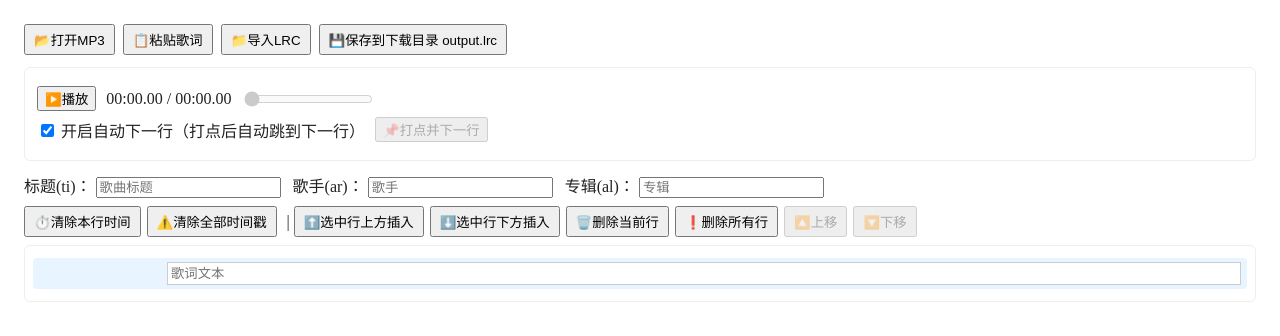
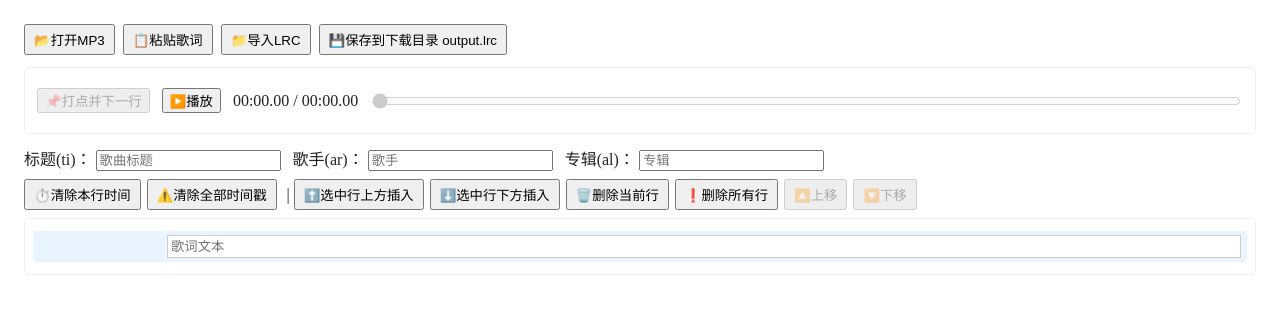
Before and after one commit to feishengfei/lrc-editor, a Vue app: page / in a window 1280 px wide. Shown: the top 336 px of the page. Built offline with nearby package versions, Linux system fonts and the light colour scheme.

Commit message:
timestamp on left; wider scroll bar

```diff
--- a/src/App.vue
+++ b/src/App.vue
@@ -10,6 +10,9 @@
     <div class="player">
       <audio ref="audioRef" @timeupdate="onTimeUpdate" @loadedmetadata="onAudioLoaded" />
       <div class="player-row">
+        <button @click="autoStampCurrentLine" :disabled="selectedIndex === null || !isPlaying" style="min-width:50px;">
+          📌打点并下一行
+        </button>
         <button @click="togglePlay">{{ isPlaying ? '⏸️暂停' : '▶️播放' }}</button>
         <span>{{ formatTime(currentTime) }} / {{ formatTime(duration) }}</span>
         <input
@@ -20,16 +23,8 @@
           v-model.number="seekVal"
           @change="onSeek"
           :disabled="!duration"
+          style="flex:1;min-width:320px;"
         />
-      </div>
-      <div class="player-row">
-        <label>
-          <input type="checkbox" v-model="autoNextLine">
-          开启自动下一行（打点后自动跳到下一行）
-        </label>
-        <button @click="autoStampCurrentLine" :disabled="selectedIndex === null || !isPlaying">
-          📌打点并下一行
-        </button>
       </div>
     </div>
 
@@ -111,7 +106,6 @@ const seekVal = ref(0)
 
 const lyrics = ref<LyricLine[]>([])
 const selectedIndex = ref<number | null>(null)
-const autoNextLine = ref(true)
 
 const importLrcModalOpen = ref(false)
 const importLrcContent = ref('')
@@ -260,7 +254,7 @@ function autoStampCurrentLine() {
   line.timestamps.push(currentTime.value)
   line.timestamps.sort((a, b) => a - b)
 
-  const needScroll = autoNextLine.value && selectedIndex.value < lyrics.value.length - 1
+  const needScroll = selectedIndex.value < lyrics.value.length - 1
   if (needScroll) {
     selectedIndex.value += 1
     // 仅自动跳转场景执行滚动
@@ -351,7 +345,7 @@ async function handleExportLrc() {
 .app { padding: 16px; color: #222; }
 .toolbar button { margin-right: 8px; padding: 4px 8px; }
 .player { margin:12px 0; padding:12px; border:1px solid #eee; border-radius:6px; }
-.player-row { display:flex; gap:10px; align-items:center; flex-wrap:wrap; margin:6px 0; }
+.player-row { display:flex; gap:12px; align-items:center; gap:12px;flex-wrap:nowrap; margin:8px 0; }
 .lyric-tool { margin:8px 0; }
 .lyric-tool button { margin-right:6px; padding:4px 8px; }
 .lyric-list { max-height: 60vh; overflow-y:auto; border:1px solid #eee; border-radius:6px; padding:8px; }
```
